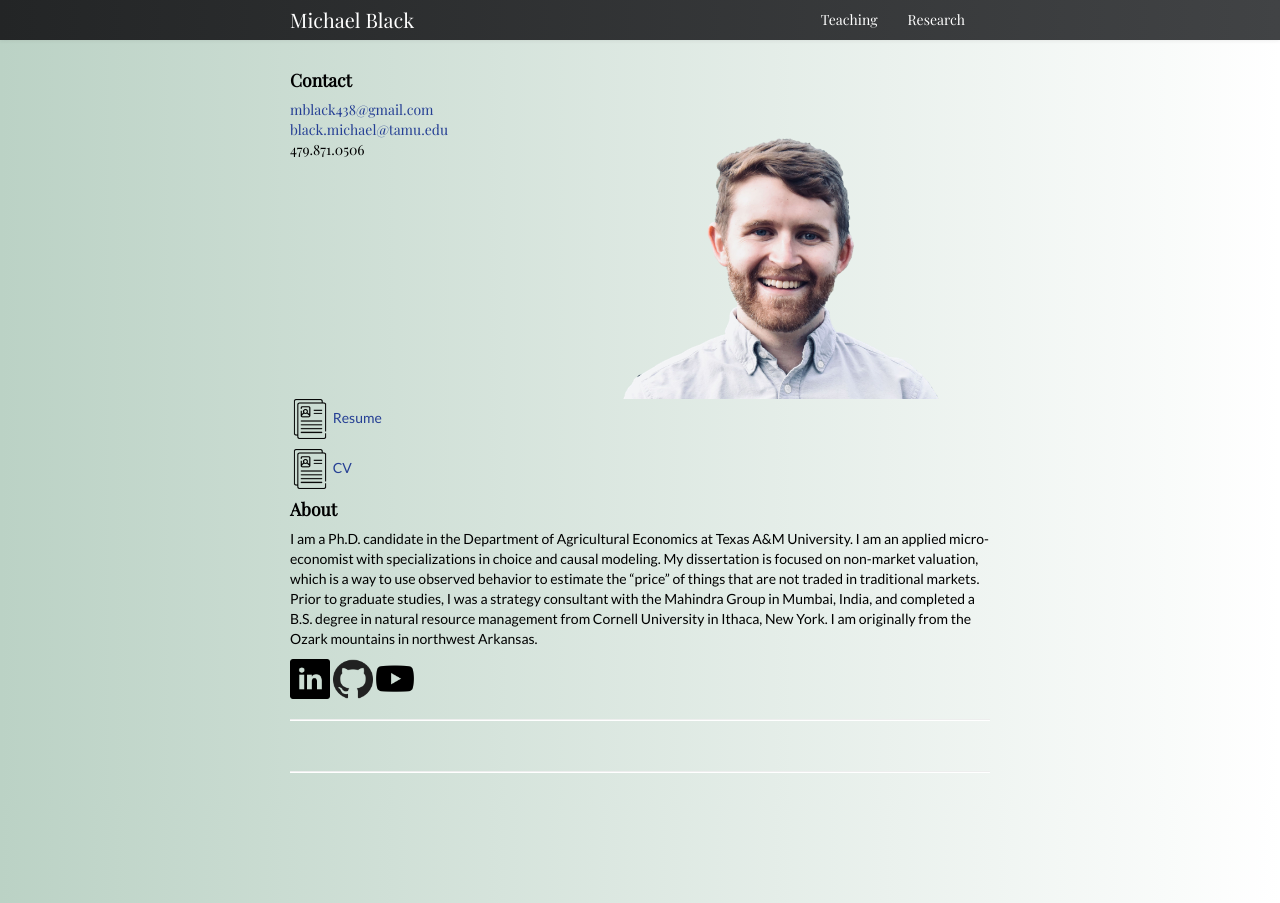
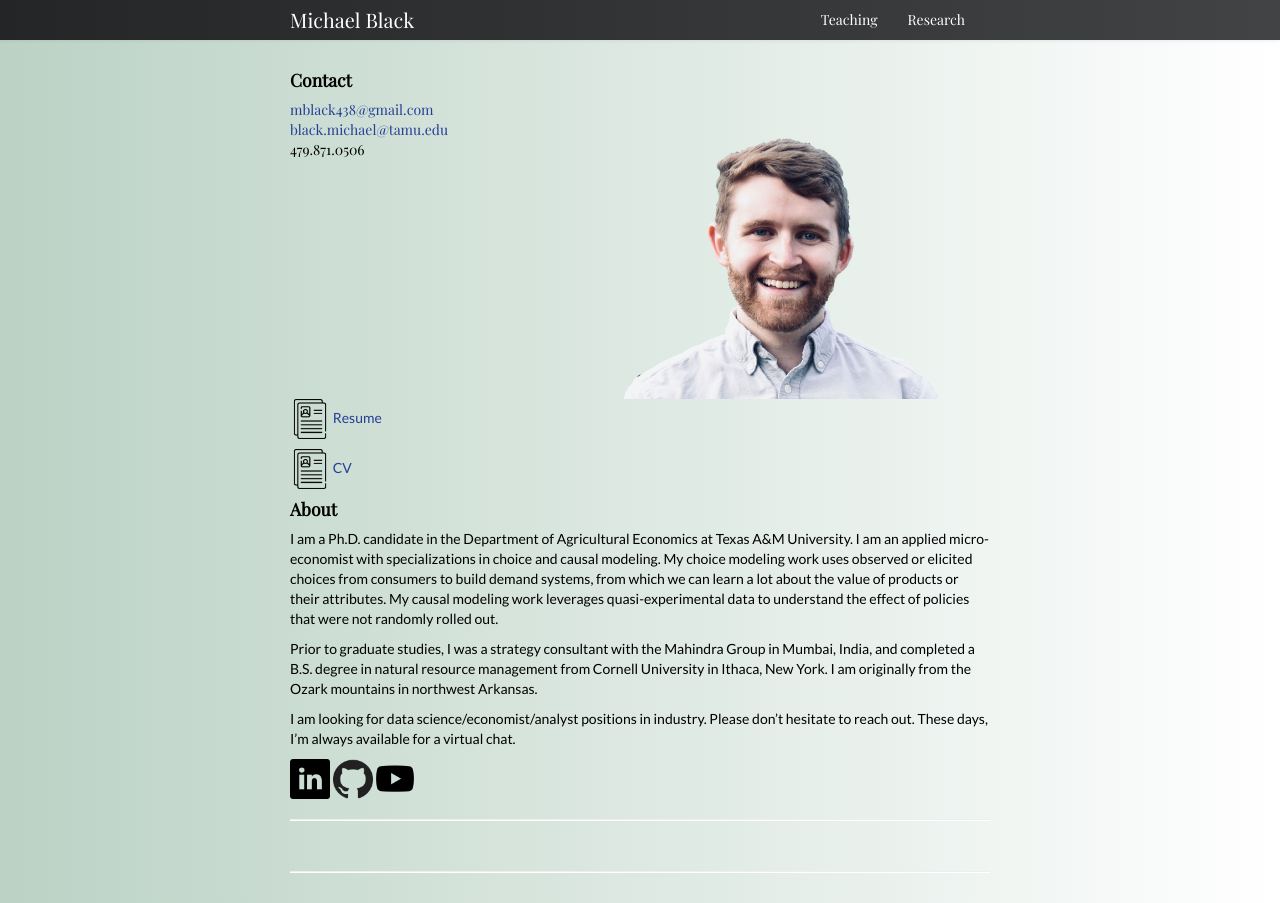
Before and after one commit to michael-black/michael-black.github.io, a Jekyll site: the page built from index.md, in a window 1280 px wide. Built offline with Jekyll 4.4.1, drawn with Linux system fonts in a browser that asks for light colours.

Commit message:
Updated landing page

```diff
--- a/index.md
+++ b/index.md
@@ -30,9 +30,15 @@ keywords: Michael Black, economics, resource economics, environmental economics,
 [CV]({{ BASE_PATH }}/assets/BlackCV.pdf)
 
 
+
+
 <h4>About</h4>
 
-I am a Ph.D. candidate in the Department of Agricultural Economics at Texas A&M University. I am an applied micro-economist with specializations in choice and causal modeling. My dissertation is focused on non-market valuation, which is a way to use observed behavior to estimate the "price" of things that are not traded in traditional markets. Prior to graduate studies, I was a strategy consultant with the Mahindra Group in Mumbai, India, and completed a B.S. degree in natural resource management from Cornell University in Ithaca, New York. I am originally from the Ozark mountains in northwest Arkansas.
+I am a Ph.D. candidate in the Department of Agricultural Economics at Texas A&M University. I am an applied micro-economist with specializations in choice and causal modeling. My choice modeling work uses observed or elicited choices from consumers to build demand systems, from which we can learn a lot about the value of products or their attributes. My causal modeling work leverages quasi-experimental data to understand the effect of policies that were not randomly rolled out.
+
+Prior to graduate studies, I was a strategy consultant with the Mahindra Group in Mumbai, India, and completed a B.S. degree in natural resource management from Cornell University in Ithaca, New York. I am originally from the Ozark mountains in northwest Arkansas.
+
+I am looking for data science/economist/analyst positions in industry. Please don't hesitate to reach out. These days, I'm always available for a virtual chat.
 
 
 
```
